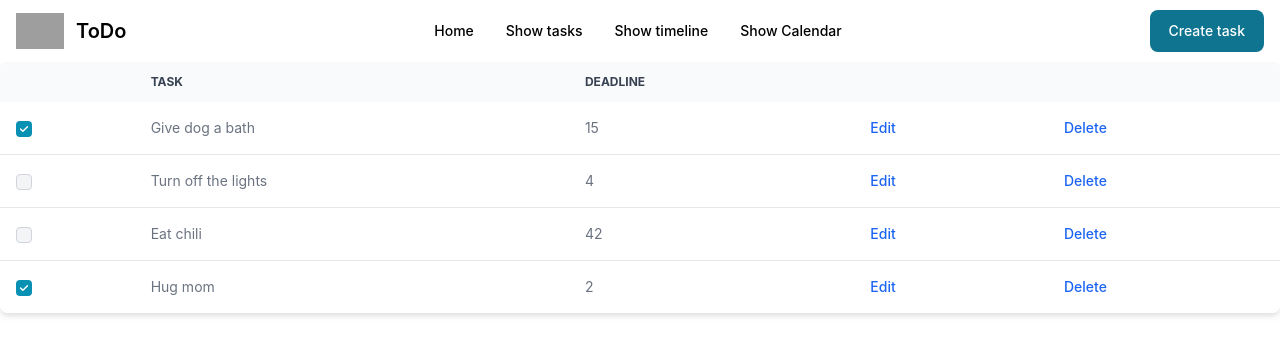
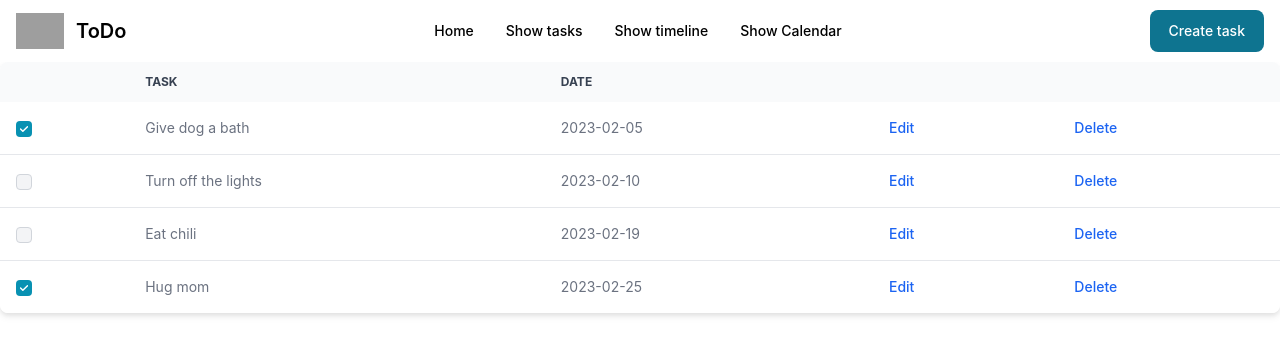
Before and after one commit to ddruart19/react, a React (Create React App) app: page /list in a window 1280 px wide. Shown: the top 356 px of the page. Built offline with nearby package versions, Linux system fonts and the light colour scheme; grey boxes are pictures that could not be loaded.

Commit message:
Change deadline attribute for date

```diff
--- a/src/Components/CalendarTask.tsx
+++ b/src/Components/CalendarTask.tsx
@@ -1,5 +1,5 @@
 import FullCalendar from "@fullcalendar/react";
-import dayGridPlugin from '@fullcalendar/daygrid'
+import dayGridPlugin from "@fullcalendar/daygrid"
 import { useContext, useEffect, useState } from "react";
 import { TodoListContext } from "../App";
 import { ITask } from "../Interfaces";
--- a/src/Components/CreateTask.tsx
+++ b/src/Components/CreateTask.tsx
@@ -23,7 +23,7 @@ const InputText: React.FC<Text & FieldProps> = ({ field, form, ...props }) => {
   );
 }
 
-const InputNumber: React.FC<Number & FieldProps> = ({ field, form, ...props }) => {
+const InputDate: React.FC<Text & FieldProps> = ({ field, form, ...props }) => {
   return (
     <TextInput
       {...field}
@@ -37,9 +37,7 @@ const InputNumber: React.FC<Number & FieldProps> = ({ field, form, ...props }) =
 const Validators = Yup.object().shape({
   taskName: Yup.string()
     .min(2, 'Too short !')
-    .required('Task name required'),
-    deadline: Yup.number()
-    .min(1, 'Deadline must be 1 day minimum')
+    .required('Task name required')
 }
 
 );
@@ -88,18 +86,9 @@ const CreateTask = () => {
               </ErrorMessage>
             </div>
 
-
-            <label>
-              Deadline (days) :
-              <Field name="deadline" type="number" min="0" placeholder="Deadline (days)" component={InputNumber}/>
-            </label>
-            <ErrorMessage name="deadline">
-              {msg => <span style={{color: 'red'}}>{msg}</span>}
-            </ErrorMessage>
-
             <label>
               Date :
-              <Field name="date" type="date" component={InputNumber}/>
+              <Field name="date" type="date" component={InputDate}/>
             </label>
 
             <Button type="submit">Add</Button>
--- a/src/Components/EditTask.tsx
+++ b/src/Components/EditTask.tsx
@@ -8,7 +8,7 @@ import { ITask } from "../Interfaces";
 
 interface FormValues{
     taskName : string;
-    deadline: number;
+    taskDate: string;
   }
 
 const InputText: React.FC<Text & FieldProps> = ({ field, form, ...props }) => {
@@ -23,7 +23,7 @@ const InputText: React.FC<Text & FieldProps> = ({ field, form, ...props }) => {
     );
   }
 
-  const InputNumber: React.FC<Number & FieldProps> = ({ field, form, ...props }) => {
+  const InputDate: React.FC<Text & FieldProps> = ({ field, form, ...props }) => {
     return (
       <TextInput
         {...field}
@@ -44,10 +44,10 @@ const EditTask = () => {
     let todoEdit:ITask = todo.todoList.find(t => t.id == Number(id))!;
 
     const [task, setTask] = useState<string>(todoEdit ? todoEdit.taskName : "");
-    const [deadline, setDeadline] = useState<number>(todoEdit ? todoEdit.deadline : 0);
+    const [date, setDate] = useState<string>(todoEdit ? todoEdit.date : "");
 
 
-    const initialValues : FormValues = {taskName: todoEdit.taskName, deadline: todoEdit.deadline};
+    const initialValues : FormValues = {taskName: todoEdit.taskName, taskDate: todoEdit.date};
 
     if(id){
         return(
@@ -57,7 +57,7 @@ const EditTask = () => {
                 onSubmit={(values, actions) => {
                 console.log({ values, actions });
                 todoEdit.taskName = values.taskName;
-                todoEdit.deadline = Number(values.deadline);
+                todoEdit.date = values.taskDate;
                 actions.setSubmitting(false);
                 navigate('/list');
                 }}
@@ -68,13 +68,12 @@ const EditTask = () => {
                         Task :
                         <Field name="taskName" placeholder="Your task" component={InputText}/>
                     </label>
+                    <label>
+                        Task :
+                        <Field name="taskDate" type="date" component={InputDate}/>
+                    </label>
                     </div>
 
-
-                    <label>
-                    Deadline (days) :
-                    <Field name="deadline" placeholder="Deadline (days)" component={InputNumber}/>
-                    </label>
                     <Button type="submit">Edit</Button>
                 </Form>
                 </Formik>
--- a/src/Components/Home.tsx
+++ b/src/Components/Home.tsx
@@ -23,7 +23,7 @@ const buttonStyles: CSS.Properties = {
 const Home: React.FC = () => {
     const todo = useContext(TodoListContext);
     const navigate = useNavigate();
-    const nextTaskToDo: ITask = todo.todoList.sort((a, b) => a.deadline - b.deadline)[0];
+    const nextTaskToDo: ITask = todo.todoList.sort((a, b) => Number(a.date) - Number(b.date))[0];
 
 
 
@@ -51,7 +51,7 @@ const Home: React.FC = () => {
                         Next task to do
                     </h5>
                     <p className="font-normal text-gray-700 dark:text-gray-400">
-                        {nextTaskToDo.deadline} days remaining to {nextTaskToDo.taskName}
+                        {nextTaskToDo.taskName} before {nextTaskToDo.date}
                     </p>
                 </Card>
             </div>
--- a/src/Components/ShowTasks.tsx
+++ b/src/Components/ShowTasks.tsx
@@ -26,7 +26,7 @@ const ShowTasks = () =>{
                 Task
               </Table.HeadCell>
               <Table.HeadCell>
-                Deadline
+                Date
               </Table.HeadCell>
               <Table.HeadCell>
                 <span className="sr-only">
--- a/src/Components/TimelineItem.tsx
+++ b/src/Components/TimelineItem.tsx
@@ -12,7 +12,7 @@ const TimelineItem: React.FC<{task: ITask}> = ({task}: Props) => {
             <Timeline.Item>
                 <Timeline.Content>
                     <Timeline.Time>
-                        {task.deadline} days left
+                        {task.date}
                     </Timeline.Time>
                     <Timeline.Title>
                         {task.taskName}
--- a/src/Components/TimelineList.tsx
+++ b/src/Components/TimelineList.tsx
@@ -7,7 +7,7 @@ import TimelineItem from './TimelineItem';
 
 
 const sortTask = (list: ITask[]) =>{
-    return list.sort((a, b) => a.deadline - b.deadline);
+    return list.sort((a, b) => Number(a.date) - Number(b.date));
 }
 
 const TimelineList: React.FC = () =>{
--- a/src/Components/TodoTask.tsx
+++ b/src/Components/TodoTask.tsx
@@ -35,7 +35,7 @@ const TodoTask: React.FC<{task: ITask, completeTask: any}> = ({task, completeTas
                 {task.taskName}
             </Table.Cell>
             <Table.Cell>
-                {task.deadline}
+                {task.date}
             </Table.Cell>
             <Table.Cell>
                 <Link to={"/edit/" + task.id}
--- a/src/Interfaces.ts
+++ b/src/Interfaces.ts
@@ -1,7 +1,6 @@
 export interface ITask{
     id: number;
     taskName: string;
-    deadline: number;
     completed: boolean;
     date: string;
 }
```
